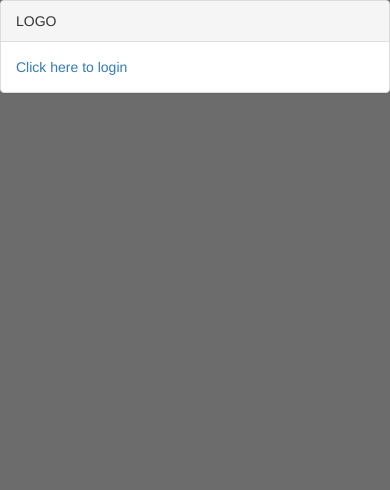
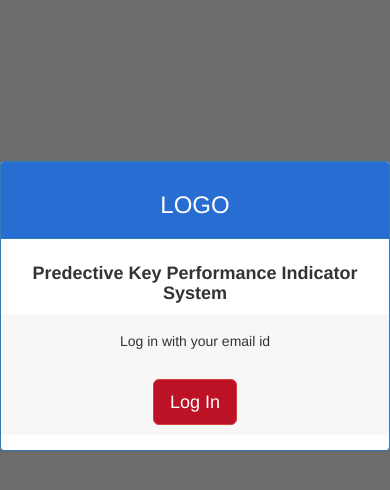
Before and after one commit to nandini8/awsdjango, a Django app: page / in a window 390 px wide. Shown: the top 490 px of the page. Run offline with Django 3.2, Linux system fonts and the light colour scheme; some libraries are stand-ins or nearby versions.

Commit message:
LOGIN page

```diff
--- a/templates/kpi_app/login.html
+++ b/templates/kpi_app/login.html
@@ -18,14 +18,30 @@
 </head>
 <body style="background-color: #6c6c6c">
 
+	<div class="row" style="padding: 80px"></div>
 
-	<div class="panel panel-default">
-		<div class="panel-heading">
-			LOGO
+	<div class="row">
+		<div class="col-md-4"></div>
+
+		<div class="col-md-4">
+			<div class="panel panel-primary">
+				<div class="panel-heading" style="background-color: #286dd2">
+					<center><h3>LOGO</h3></center>
+				</div>
+				<div class="panel-body" >
+					<div class="row text-center" style="padding-left: 30px; padding-right: 30px;">
+						<h4><b>Predective Key Performance Indicator System</b></h4>
+					</div>
+					<div class="row text-center" style="background-color: #f7f7f7; padding-top: 10px;">
+						<h5>Log in with your email id</h5>
+					</div>
+					<div class="row" style="padding-bottom: 10px; padding-top: 20px; background-color: #f7f7f7;">
+						<center><a href="/accounts/login/" class="btn btn-danger btn-lg" style="background-color: #bb1225">Log In</a></center>
+					</div>
+				</div>
+			</div>
 		</div>
-		<div class="panel-body">
-			<a href="/accounts/login/">Click here to login</a>
-		</div>
+		<div class="col-md-4"></div>
 	</div>
 
 
```
